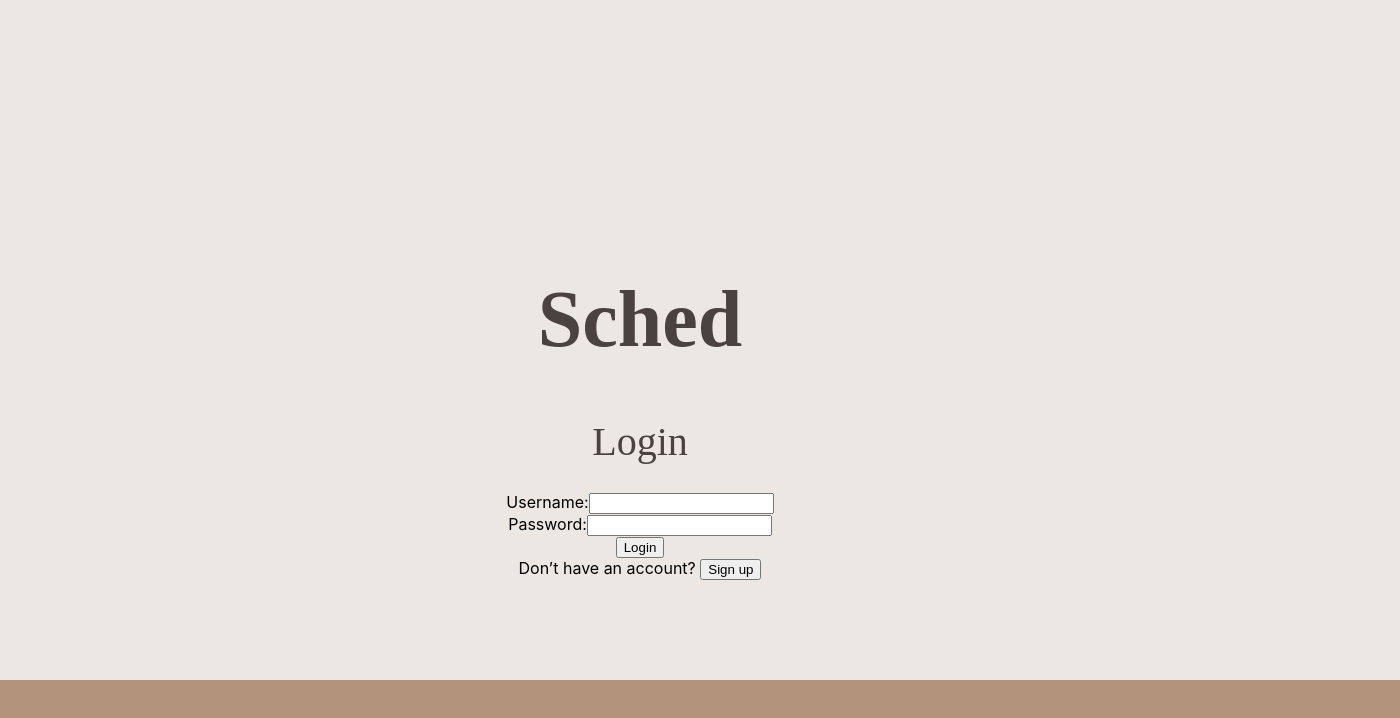
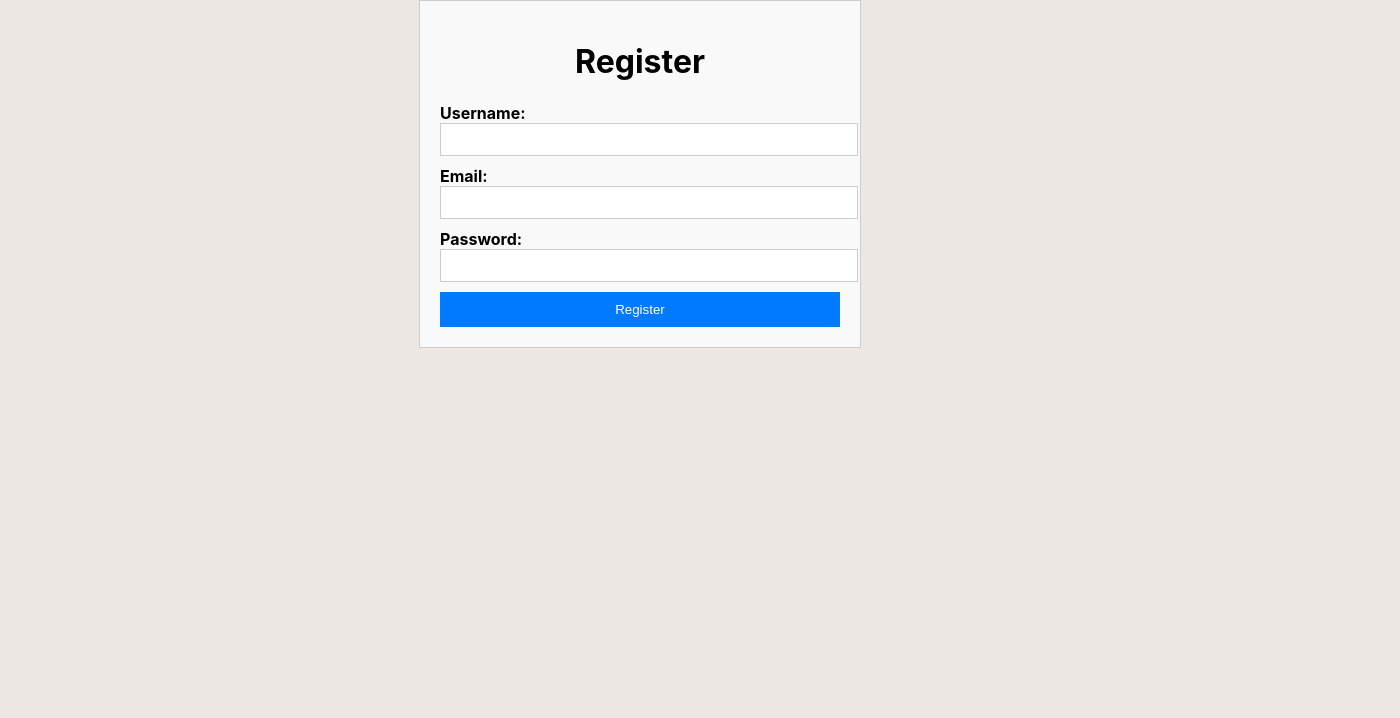
Before and after one commit to matt0125/Scheduler, a React (Create React App) app in the folder web/: page /register in a window 1280 px wide. Shown: the top 718 px of the page, 1400 px wide, since content can reach past the window. Built offline with nearby package versions, Linux system fonts and the light colour scheme.

Commit message:
Basic registar.js set up (not styling) and sign up link works
Sign up button now redirects to Register.js page

```diff
--- a/web/package.json
+++ b/web/package.json
@@ -9,6 +9,7 @@
     "axios": "^1.5.1",
     "react": "^18.2.0",
     "react-dom": "^18.2.0",
+    "react-router-dom": "^6.17.0",
     "react-scripts": "5.0.1",
     "web-vitals": "^2.1.4"
   },
--- a/web/src/App.js
+++ b/web/src/App.js
@@ -1,12 +1,16 @@
-// src/App.js
 import React from 'react';
+import { BrowserRouter as Router, Route, Routes } from 'react-router-dom';
 import Login from './pages/Login';
+import Register from './pages/Register';
 
 const App = () => {
   return (
-    <div>
-      <Login />
-    </div>
+    <Router>
+      <Routes>
+        <Route exact path="/" element={<Login/>} />
+        <Route path="/register" element={<Register/>} />
+      </Routes>
+    </Router>
   );
 };
 
--- a/web/src/pages/Login.js
+++ b/web/src/pages/Login.js
@@ -1,5 +1,7 @@
 import React, { useState } from 'react';
 import axios from 'axios';
+import { Link } from 'react-router-dom'; // Import Link from react-router-dom
+
 import '../styles/Login.css'; // Correct import path
 
 const Login = () => {
@@ -54,7 +56,7 @@ const Login = () => {
           </div>
           <button type="submit">Login</button>
           <div className="signup-link">
-          Don’t have an account? <button>Sign up</button>
+            Don’t have an account? <Link to="/Register">Sign up</Link>
           </div>
         </form>
       </div>
--- /dev/null
+++ b/web/src/pages/Register.js
@@ -0,0 +1,61 @@
+import React, { useState } from 'react';
+import '../styles/Register.css';
+
+const Register = () => {
+  const [formData, setFormData] = useState({
+    username: '',
+    email: '',
+    password: '',
+  });
+
+  const handleChange = (e) => {
+    const { name, value } = e.target;
+    setFormData({ ...formData, [name]: value });
+  };
+
+  const handleSubmit = (e) => {
+    e.preventDefault();
+    // Handle form submission logic here
+    console.log(formData);
+  };
+
+  return (
+    <div className="register-container">
+      <form className='register-form' onSubmit={handleSubmit}>
+        <div>
+          <h1 className='register-title'>Register</h1>
+        </div>
+        <div>
+          <label>Username:</label>
+          <input
+            type="text"
+            name="username"
+            value={formData.username}
+            onChange={handleChange}
+          />
+        </div>
+        <div>
+          <label>Email:</label>
+          <input
+            type="email"
+            name="email"
+            value={formData.email}
+            onChange={handleChange}
+          />
+        </div>
+        <div>
+          <label>Password:</label>
+          <input
+            type="password"
+            name="password"
+            value={formData.password}
+            onChange={handleChange}
+          />
+        </div>
+        <button type="submit">Register</button>
+      </form>
+    </div>
+  );
+};
+
+export default Register;
--- /dev/null
+++ b/web/src/styles/Register.css
@@ -0,0 +1,39 @@
+.register-container {
+    max-width: 400px;
+    margin: 0 auto;
+    padding: 20px;
+    border: 1px solid #ccc;
+    background-color: #f9f9f9;
+  }
+
+  .register-form div {
+    margin-bottom: 10px;
+  }
+
+  .register-title {
+    text-align: center;
+  }
+
+  .register-form label {
+    display: block;
+    font-weight: bold;
+  }
+
+  .register-form input {
+    width: 100%;
+    padding: 8px;
+    border: 1px solid #ccc;
+  }
+
+  .register-form button {
+    width: 100%;
+    padding: 10px;
+    background-color: #007bff;
+    color: #fff;
+    border: none;
+    cursor: pointer;
+  }
+
+  .register-form button:hover {
+    background-color: #0056b3;
+  }
```
Also changed, not shown: 1 other file (tests, documents, lock files or other folders).
